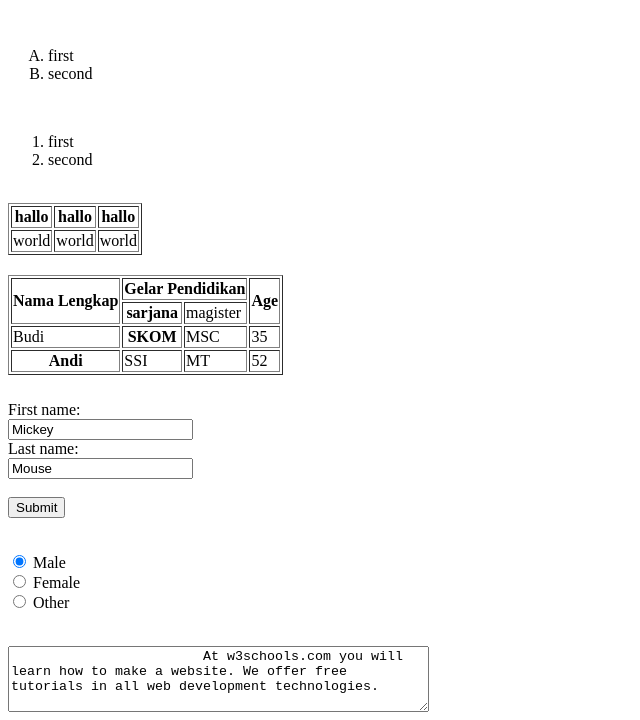
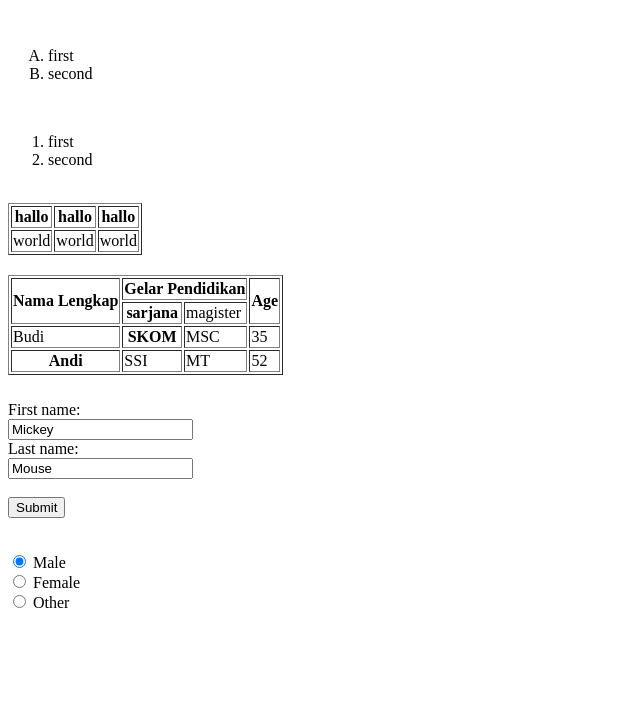
Before and after one commit to richasdy/CCH2A3, a plain HTML site: page index.html in a window 1280 px wide. Shown: the part 365-1085 px from the top of the page, without its empty margins (0-640 px from the left). After the commit the page ends 993 px from the top, so only its background shows below. Drawn offline with Linux system fonts and the light colour scheme.

Commit message:
modif index

```diff
--- a/index.html
+++ b/index.html
@@ -84,9 +84,6 @@
 			<input type="radio" name="gender" value="female"> Female<br>
 			<input type="radio" name="gender" value="other"> Other
 		</form>
-		<br>
-		<textarea rows="4" cols="50">
-			At w3schools.com you will learn how to make a website. We offer free tutorials in all web development technologies.
-		</textarea>
+
 	</body>
 </html>
```
